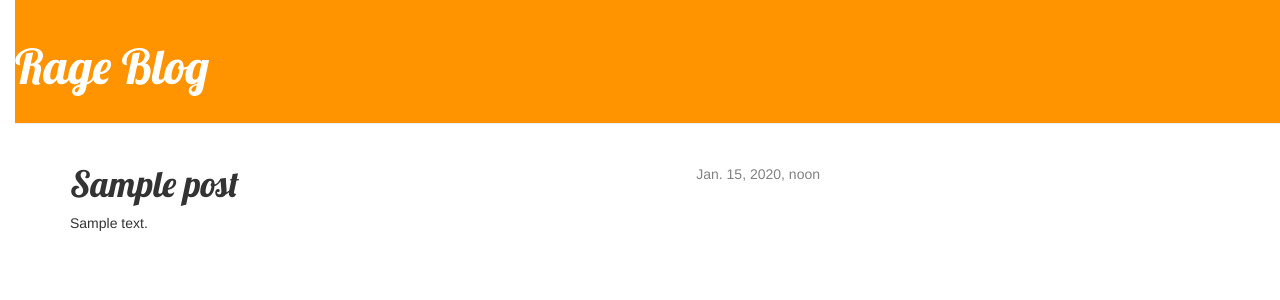
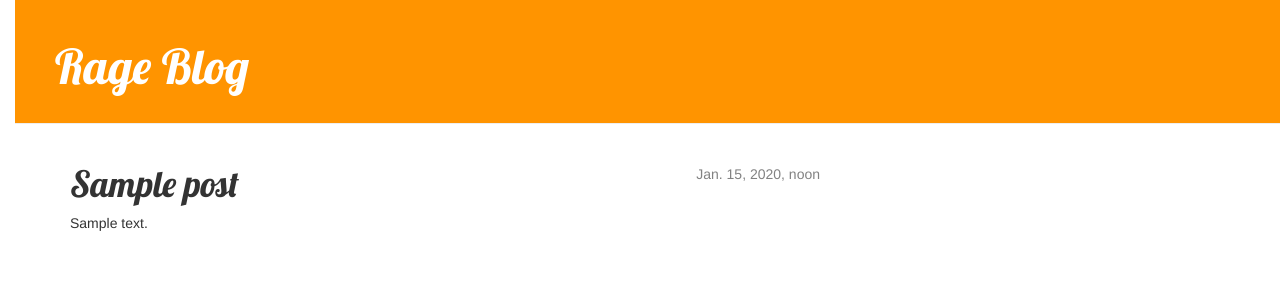
Before and after one commit to psycho-mushroom/my-first-blog, a Django app: page /post/1/ in a window 1280 px wide. Shown: the top 300 px of the page. Run offline with Django 3.2, Linux system fonts and the light colour scheme; tables that the repository leaves empty hold one stand-in row (values such as "Sample post"); some libraries are stand-ins or nearby versions.

Commit message:
Css fixed

```diff
--- a/blog/static/css/blog.css
+++ b/blog/static/css/blog.css
@@ -8,13 +8,13 @@ body {
     }
 
 .main_picture {
-        padding: 20px 20px 40px 40px;
+        padding: 20px 20px 20px 0px;
     }
 
 .page-header {
         background-color: #ff9400;
         margin-top: 0;
-        padding: 20px 20px 20px 0px;
+        padding: 20px 20px 20px 40px;
     }
 
 .page-header h1, .page-header h1 a, .page-header h1 a:visited, .page-header h1 a:active {
```
